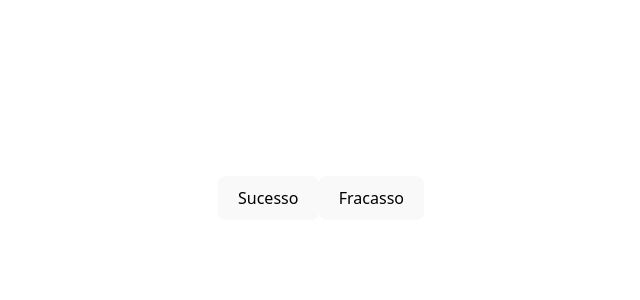
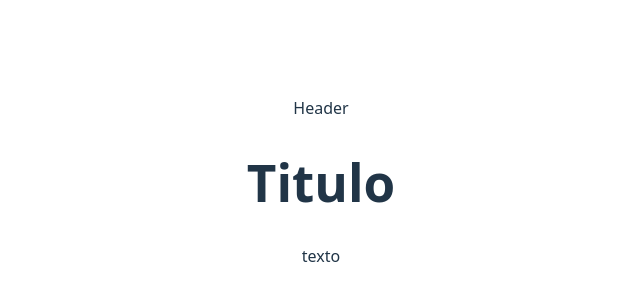
Before and after one commit to becsnr/react, a React (Vite) app: page / in a window 1280 px wide. Shown: the part 210-510 px from the top of the page, without its empty margins (319-959 px from the left). Built offline with nearby package versions, Linux system fonts and the light colour scheme.

Commit message:
children

```diff
--- a/src/App.jsx
+++ b/src/App.jsx
@@ -1,11 +1,11 @@
 import './App.css'
 import Aula08 from './aulas/Aula08'
-import Ex012 from './exercicios/ex012/Ex012'
+import Ex013 from './exercicios/ex013/Ex013'
 
 function App() {
   return (
     // <Aula08 />
-    <Ex012 />
+    <Ex013 />
   )
 }
 
--- /dev/null
+++ b/src/exercicios/ex013/Ex013.jsx
@@ -0,0 +1,12 @@
+import Layout from "./Layout";
+
+function Ex013() {
+    return (
+        <Layout>
+            <h1>Titulo</h1>
+            <p>texto</p>
+        </Layout>
+    )
+}
+
+export default Ex013
--- /dev/null
+++ b/src/exercicios/ex013/Layout.jsx
@@ -0,0 +1,15 @@
+// 🎯 Objetivo: Criar um Layout reutilizável
+// 🧠 Regras: Layout mostra: um <header>, um <main> com {children}
+// App coloca conteúdo dentro do Layout
+
+function Layout({children}) {
+    return (
+        <>
+            <header>Header</header>
+            <main>{children}</main>
+        </>
+
+    )
+}
+
+export default Layout
```
